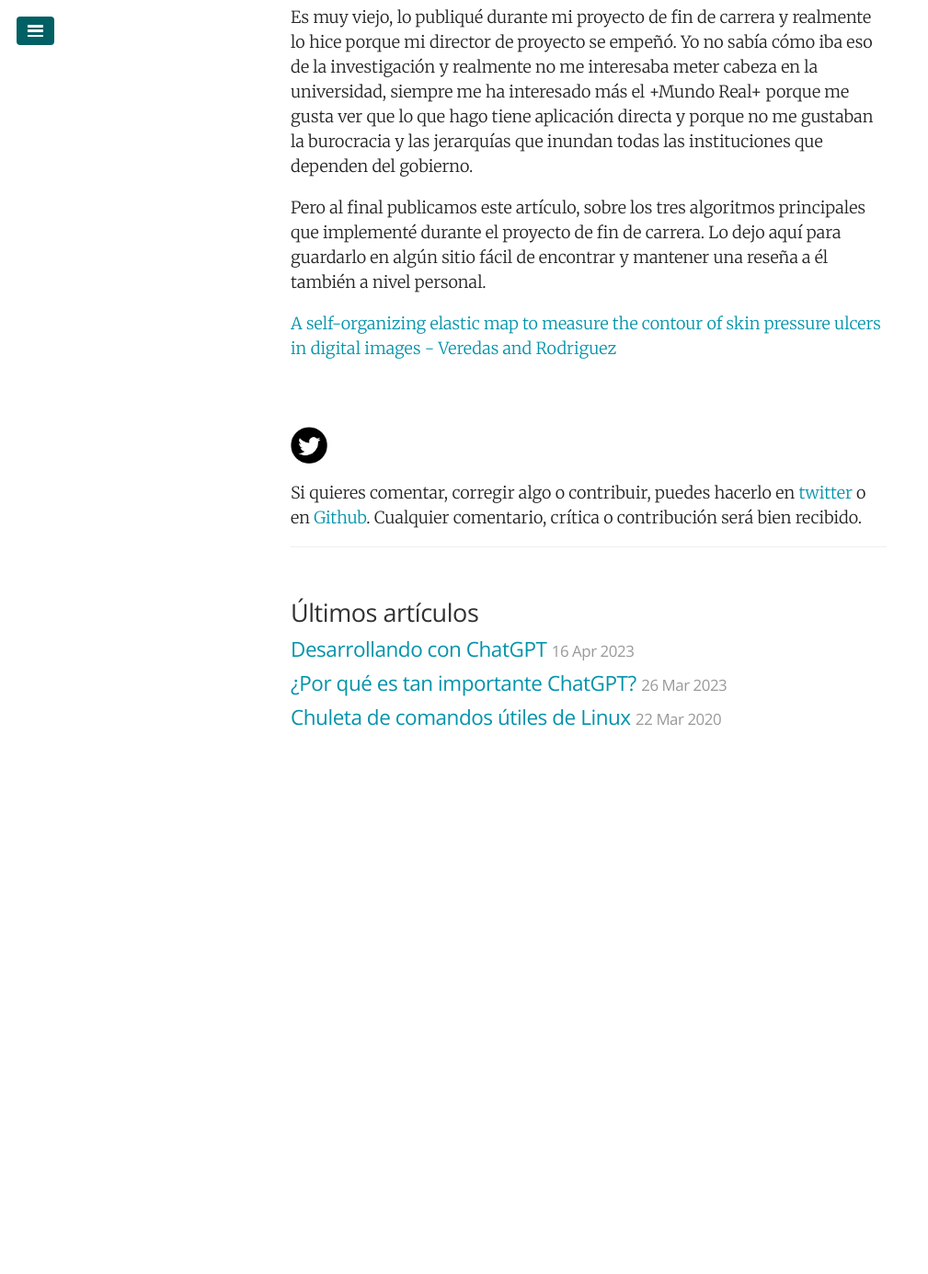
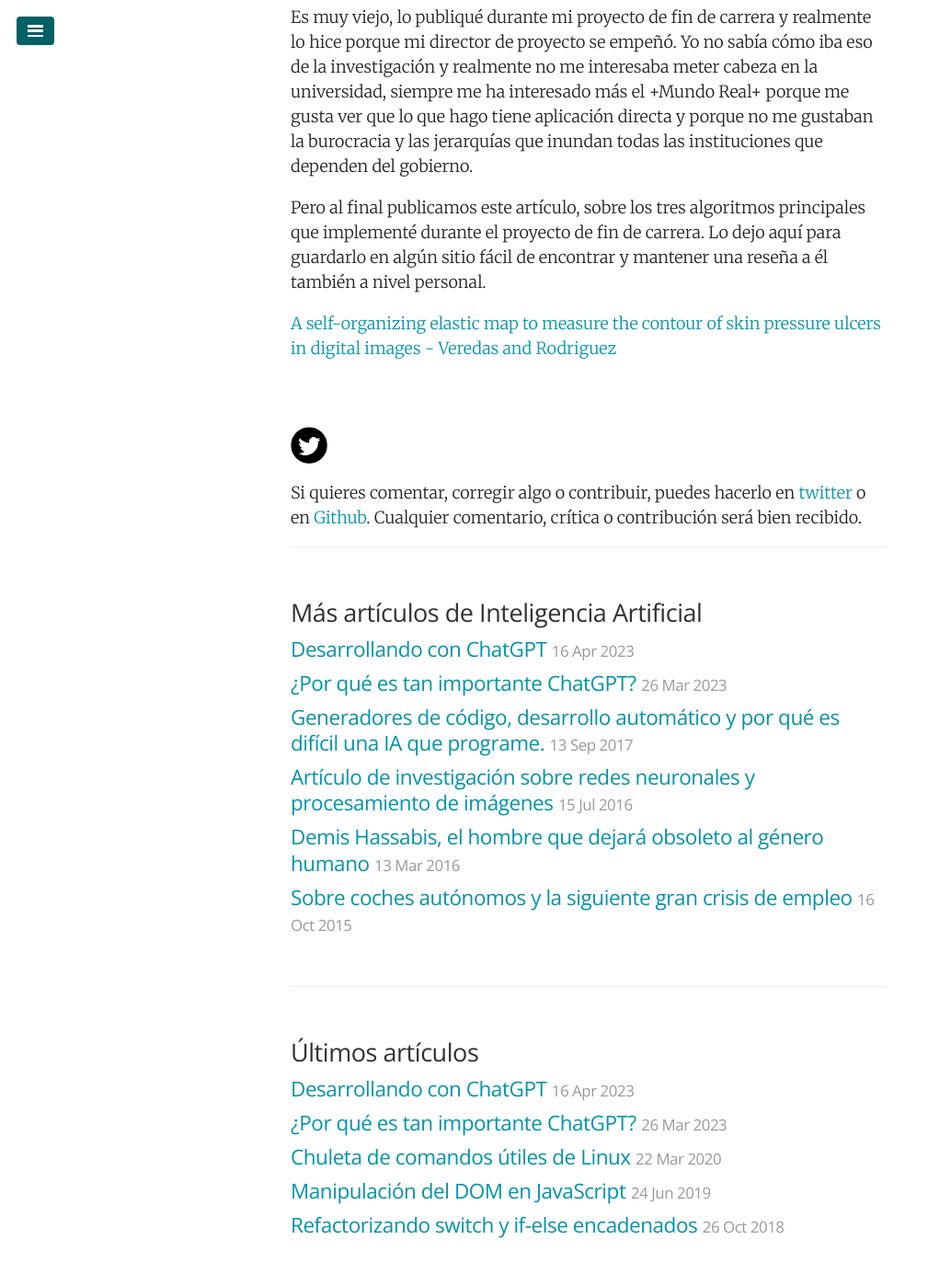
Before and after one commit to juanmirod/juanmirod.github.io, a Jekyll site: the page built from _posts/2016-07-15-articulo-investigacion-rrnn.markdown, in a window 1280 px wide and 1400 px high, scrolled down 366 px. Shown: the top 1385 px of the window at 92% size, without its empty margins (0-1009 px from the left). Built offline with Jekyll 4.4.1, drawn with Linux system fonts in a browser that asks for light colours; before the commit the page ends 1214 px from its top, so only the background shows below that.

Commit message:
feat: add related to AI posts

```diff
--- a/_layouts/post.html
+++ b/_layouts/post.html
@@ -34,10 +34,28 @@
 </div>
 {% endif %}
 
+{% if page.tags contains "Inteligencia Artificial" %}
+<div class="related">
+    <h2>Más artículos de Inteligencia Artificial</h2>
+    <ul class="related-posts">
+    {% for post in site.tags["Inteligencia Artificial"] %}
+      <li>
+        <h3>
+          <a href="{{ post.url }}">
+            {{ post.title }}
+            <small>{{ post.date | date_to_string }}</small>
+          </a>
+        </h3>
+      </li>
+    {% endfor %}
+    </ul>
+</div>
+{% endif %}
+
 <div class="related">
   <h2>Últimos artículos</h2>
   <ul class="related-posts">
-    {% for post in site.related_posts limit:3 %}
+    {% for post in site.related_posts limit:5 %}
       <li>
         <h3>
           <a href="{{ post.url }}">
--- a/_posts/2015-10-16-sobre-coches-aut-nomos-y-la-siguiente-gran-crisis-de-empleo.markdown
+++ b/_posts/2015-10-16-sobre-coches-aut-nomos-y-la-siguiente-gran-crisis-de-empleo.markdown
@@ -2,7 +2,7 @@
 published: true
 title: Sobre coches autónomos y la siguiente gran crisis de empleo
 layout: post
-tags: [opinión, Inteligencia Artifical]
+tags: [opinión, Inteligencia Artificial]
 ---
 
 Últimamente se habla mucho de los coches autónomos en el mundo de la tecnología. Los avances son cada vez más palpables: Google ya lleva más de un millón de kilómetros recorridos (ACTUALIZACIÓN: En Octubre de 2018 Waymo lleva 10 millones de millas recorridas y 2700 millones de millas simuladas...), [Apple](http://iphone.appleinsider.com/articles/15/10/19/electric-motorcycle-startup-shutters-after-losing-top-talent-to-apple) ha anunciado sus planes para poner un coche autónomo en las calles, [Uber](http://www.theguardian.com/technology/2015/feb/03/are-driverless-cars-the-future-of-uber) también ha invertido en esta tecnología y por su puesto, no podemos olvidarnos de Tesla, que por ahora es el que más está arriesgando, poniendo todo el hardware necesario en todos sus modelos y comenzando a ofrecer un piloto automático real (según ellos, claro, los coches de Tesla no incluyen una tecnología fundamental para el resto de empresas como es el lidar, pero el tiempo dirá si tienen o no razón). En las empresas de automoción están también investigando y poniéndose las pilas, aunque desde un punto de vista más inmediato y conservador, con sistemas de asistencia en carretera, coches que aparcan solos, te avisan o directamente giran si ven que te vas a salir de la carretera, frenan si detentan un obstáculo, etc.
--- a/_posts/2016-03-13-Demis-Hassabis-el-hombre-que-nos-dejara-obsoletos.markdown
+++ b/_posts/2016-03-13-Demis-Hassabis-el-hombre-que-nos-dejara-obsoletos.markdown
@@ -2,7 +2,7 @@
 published: true
 title: Demis Hassabis, el hombre que dejará obsoleto al género humano
 layout: post
-tags: [Inteligencia Artifical]
+tags: [Inteligencia Artificial]
 ---
 
 ![Primer plano de Demis Hassabis mirándo a la cámara con una media sonrisa](/public/img/demis-hassabis-640x360.jpg)
--- a/_posts/2016-07-15-articulo-investigacion-rrnn.markdown
+++ b/_posts/2016-07-15-articulo-investigacion-rrnn.markdown
@@ -2,7 +2,7 @@
 published: true
 title: Artículo de investigación sobre redes neuronales y procesamiento de imágenes
 layout: post
-tags: [research, neural networks]
+tags: [research, neural networks, Inteligencia Artificial]
 ---
 
 En realidad es el primero y por ahora el único, pero quien sabe, a lo mejor algún día vendrán más...
--- a/_posts/2017-09-13-desarrollo-automatico.markdown
+++ b/_posts/2017-09-13-desarrollo-automatico.markdown
@@ -4,7 +4,7 @@
 description: Artículo de opinión sobre por qué es difícil crear programas que desarrollen aplicaciones y cómo esto enlaza con los problemas de la Inteligencia Artificial General.
 layout: post
 image: /public/img/architect.png
-tags: [opinion]
+tags: [opinion, Inteligencia Artificial]
 ---
 
 Es evidente, que gran parte de lo que hacemos los desarrolladores es suplantarnos a nosotros mismos. O dicho de otra forma, automatizar procesos que podríamos hacer a mano, pero que podemos automatizar, mejorando en velocidad, eficiencia, tolerancia a errores, reproducibilidad, portabilidad, independencia...
```
